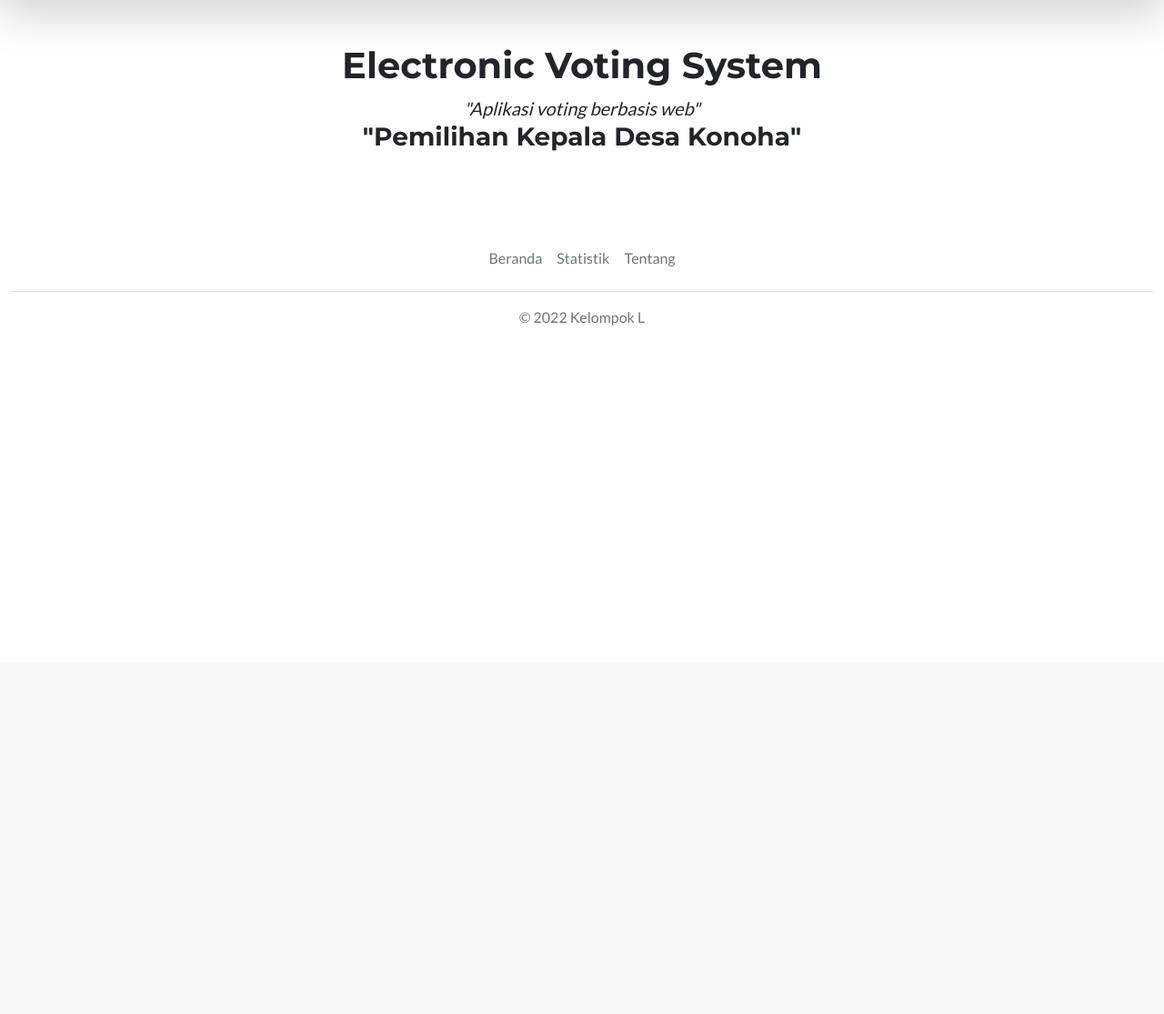
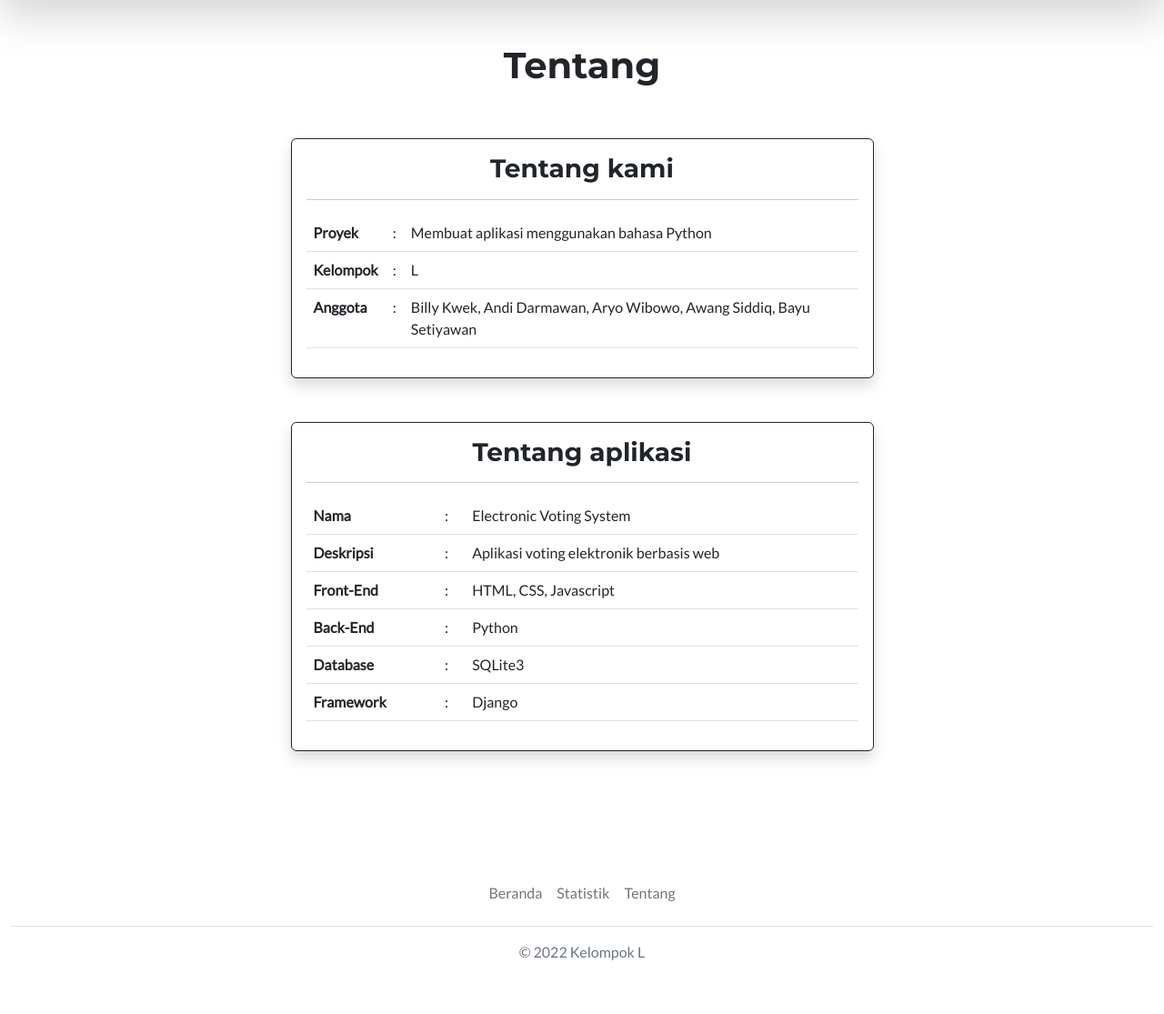
Before and after one commit to darknet777/election_system, a Django app: page /about/ in a window 1280 px wide. Shown: the part 72-1187 px from the top of the page at 91% size. Before the commit the page ends 430 px from the top, so only its background shows below. Run offline with Django 4.2, Linux system fonts and the light colour scheme; some libraries are stand-ins or nearby versions.

Commit message:
Modified about page

```diff
--- a/election_app/templates/election_app/about.html
+++ b/election_app/templates/election_app/about.html
@@ -1,6 +1,6 @@
 {% extends 'election_app/base.html' %}
 {% block content %}
-<div class="container text-center">
+<div class="container text-center pb-5">
     <div class="pt-5">
         {% for msg in messages %}
         <div class="alert alert-danger alert-dismissible fade show container" role="alert">
@@ -8,9 +8,80 @@
             <button type="button" class="btn-close" data-bs-dismiss="alert" aria-label="Close"></button>
         </div>
         {% endfor %}
-        <h1 class="fw-bold">Electronic Voting System</h1>
-        <span class="fs-5 fst-italic">"Aplikasi voting berbasis web"</span>
-        <h3>"Pemilihan Kepala Desa Konoha"</h3>
+        <h1 class="fw-bold">Tentang</h1>
+    </div>
+    <div class="pt-5">
+        <div class="row align-item-center h-100">
+            <div class="col-7 mx-auto">
+                <div class="card h-100 justify-content-center shadow border-dark">
+                    <div class="card-body">
+                        <h3>Tentang kami</h3>
+                        <hr>
+                        <table class="table text-start">
+                            <tr>
+                                <th>Proyek</th>
+                                <td>:</td>
+                                <td>Membuat aplikasi menggunakan bahasa Python</td>
+                            </tr>
+                            <tr>
+                                <th>Kelompok</th>
+                                <td>:</td>
+                                <td>L</td>
+                            </tr>
+                            <tr>
+                                <th>Anggota</th>
+                                <td>:</td>
+                                <td>Billy Kwek, Andi Darmawan, Aryo Wibowo, Awang Siddiq, Bayu Setiyawan</td>
+                            </tr>
+                        </table>
+                    </div>
+                </div>
+            </div>
+        </div>
+    </div>
+    <div class="pt-5">
+        <div class="row align-item-center h-100">
+            <div class="col-7 mx-auto">
+                <div class="card h-100 justify-content-center shadow border-dark">
+                    <div class="card-body">
+                        <h3>Tentang aplikasi</h3>
+                        <hr>
+                        <table class="table text-start">
+                            <tr>
+                                <th>Nama</th>
+                                <td>:</td>
+                                <td>Electronic Voting System</td>
+                            </tr>
+                            <tr>
+                                <th>Deskripsi</th>
+                                <td>:</td>
+                                <td>Aplikasi voting elektronik berbasis web</td>
+                            </tr>
+                            <tr>
+                                <th>Front-End</th>
+                                <td>:</td>
+                                <td>HTML, CSS, Javascript</td>
+                            </tr>
+                            <tr>
+                                <th>Back-End</th>
+                                <td>:</td>
+                                <td>Python</td>
+                            </tr>
+                            <tr>
+                                <th>Database</th>
+                                <td>:</td>
+                                <td>SQLite3</td>
+                            </tr>
+                            <tr>
+                                <th>Framework</th>
+                                <td>:</td>
+                                <td>Django</td>
+                            </tr>
+                        </table>
+                    </div>
+                </div>
+            </div>
+        </div>
     </div>
 </div>
 {% endblock %}
```
